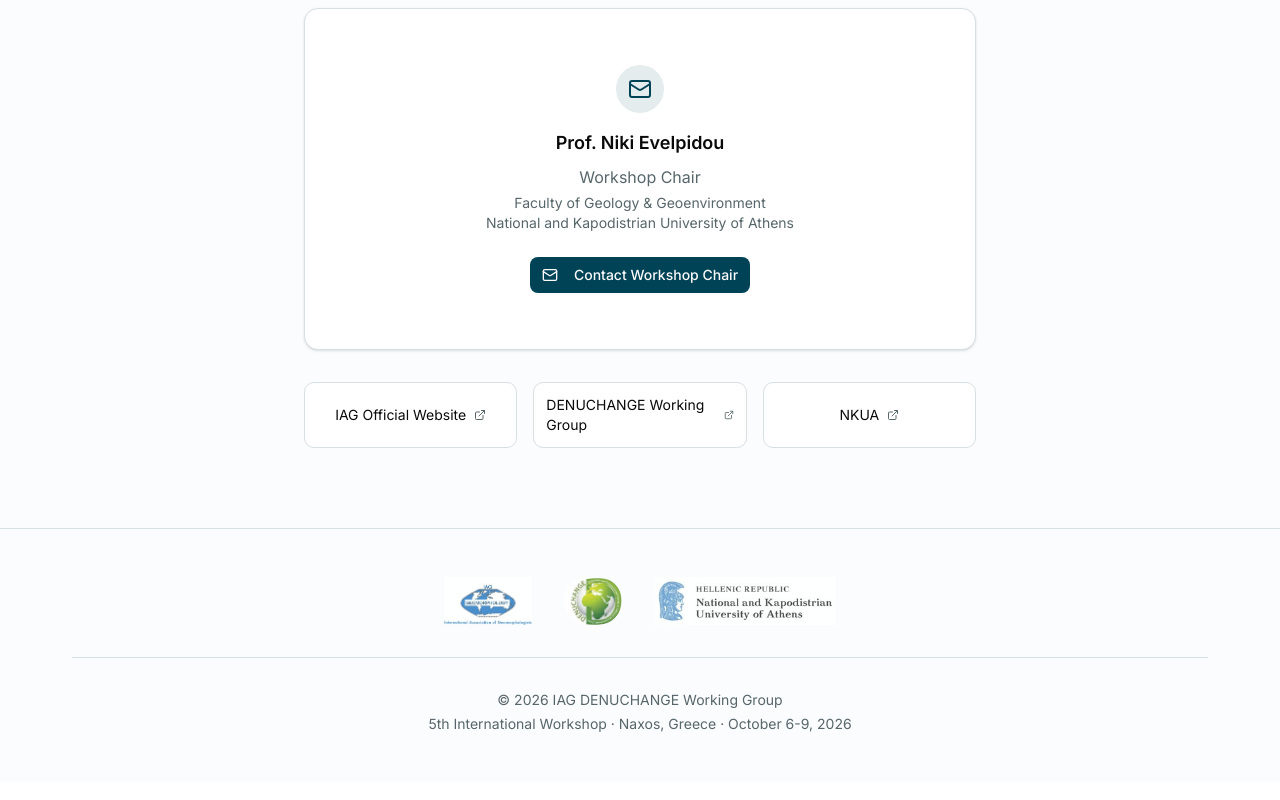
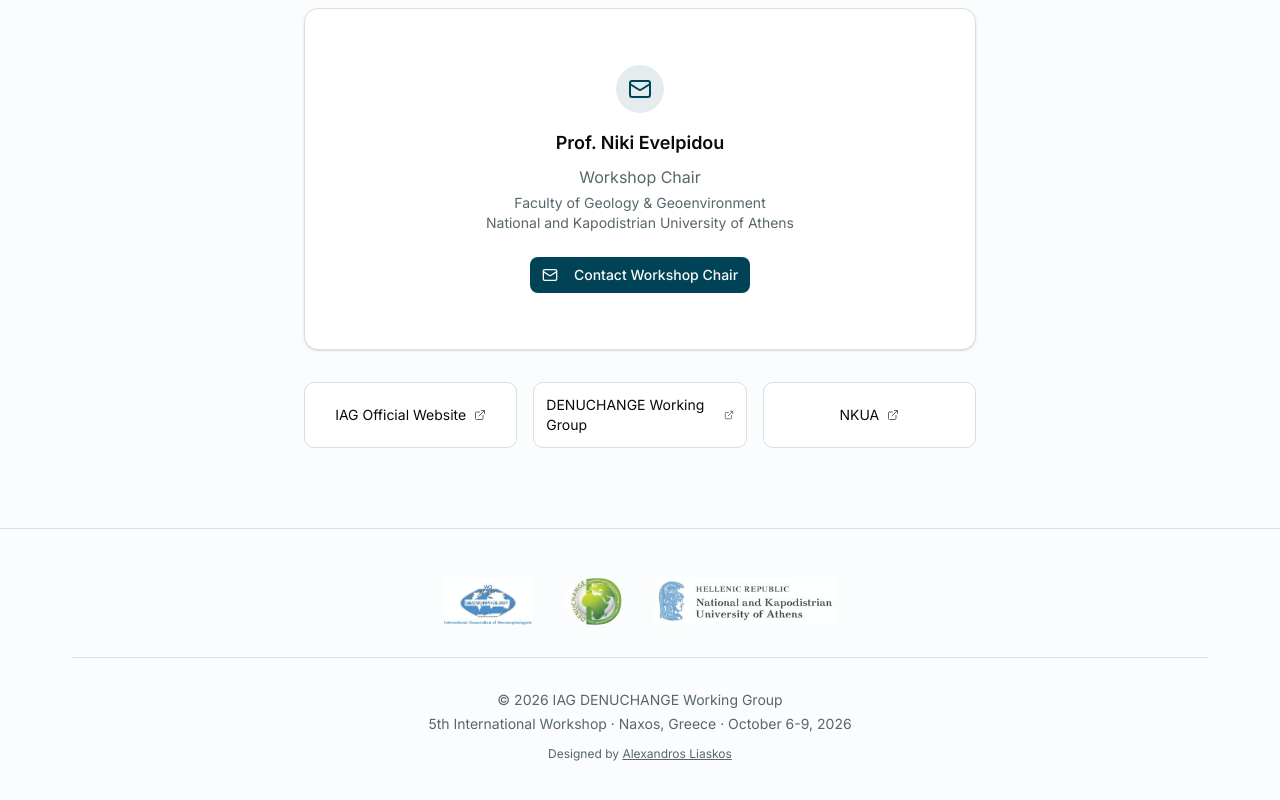
Before and after one commit to uoa-gr/denuchange, a React (Vite) app in the folder website/: page / in a window 1280 px wide. Shown: the part 5779-6579 px from the top of the page. Built offline with nearby package versions, Linux system fonts and the light colour scheme; no server answers.

Commit message:
Add designer credit to footer

```diff
--- a/website/src/components/layout/Footer.tsx
+++ b/website/src/components/layout/Footer.tsx
@@ -52,6 +52,15 @@ export function Footer() {
           <p className="mt-1">
             5th International Workshop · Naxos, Greece · October 6-9, 2026
           </p>
+          <p className="mt-3 text-xs">
+            Designed by{" "}
+            <a
+              href="mailto:alexliaskos@geol.uoa.gr"
+              className="underline hover:text-foreground transition-colors"
+            >
+              Alexandros Liaskos
+            </a>
+          </p>
         </div>
       </div>
     </footer>
```
